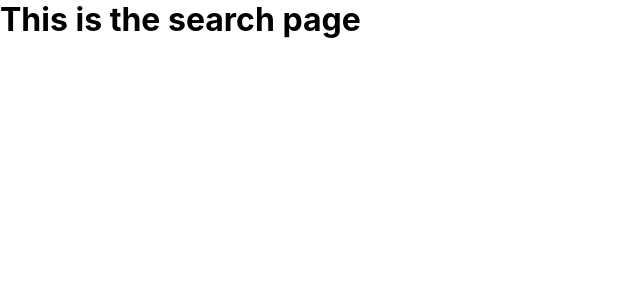
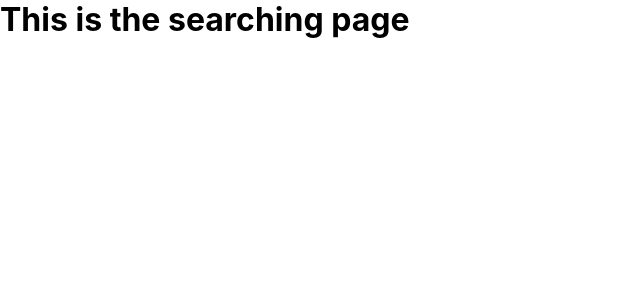
Before and after one commit to Elir-Mahad/giggle, a React (Create React App) app: page /search in a window 1280 px wide. Shown: the top 300 px of the page, without its empty margins (0-640 px from the left). Built offline with nearby package versions, Linux system fonts and the light colour scheme.

Commit message:
added the search page results component

```diff
--- a/src/App.js
+++ b/src/App.js
@@ -2,6 +2,7 @@ import React from "react";
 import "./App.css";
 import Home from "./pages/Home";
 import { BrowserRouter as Router, Switch, Route } from "react-router-dom";
+import SearchPage from "./pages/SearchPage";
 
 function App() {
 	return (
@@ -9,12 +10,12 @@ function App() {
 			<Router>
 				<Switch>
 					<Route path="/search">
-						<h1>This is the search page</h1>
-						{/* Results page - contains search results */}
+						<SearchPage />
+						{/* Search Results page - contains search results */}
 					</Route>
 					<Route path="/">
+						<Home />
 						{/* Home page - contains search bar */}
-						<Home />
 					</Route>
 				</Switch>
 			</Router>
--- /dev/null
+++ b/src/pages/SearchPage.js
@@ -0,0 +1,12 @@
+import React from "react";
+import "./SearchPage.css";
+
+function SearchPage() {
+	return (
+		<div>
+			<h1>This is the searching page</h1>
+		</div>
+	);
+}
+
+export default SearchPage;
```
Also changed, not shown: src/pages/SearchPage.css (added).
